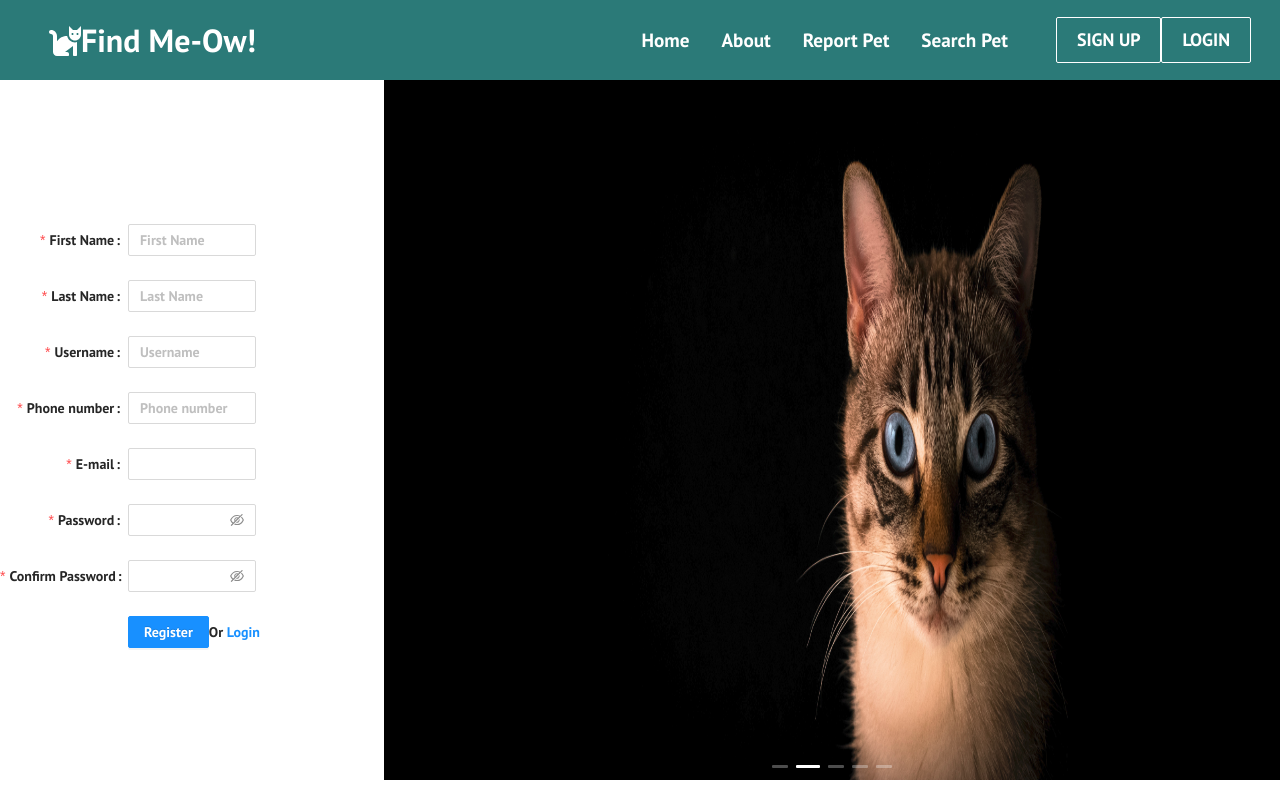
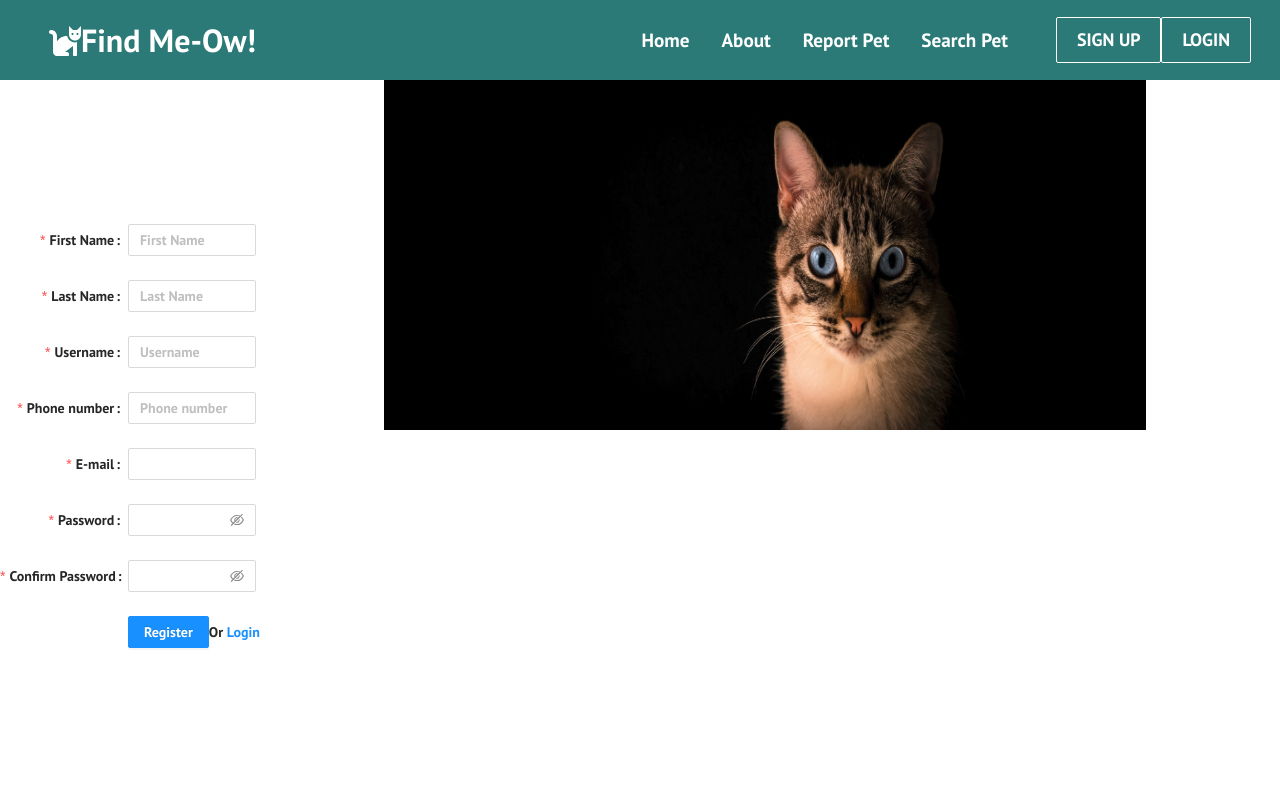
Before and after one commit to WalidDouri/FinalProject_Find_Meow, a React (Create React App) app in the folder frontend/: page /sign-up in a window 1280 px wide. Built offline with nearby package versions, Linux system fonts and the light colour scheme; grey boxes are pictures that could not be loaded.

Commit message:
test sizing

```diff
--- a/frontend/src/components/Carousel.jsx
+++ b/frontend/src/components/Carousel.jsx
@@ -1,5 +1,5 @@
 import React from 'react'
-import { Carousel, Image } from 'antd';
+import { Carousel} from 'antd';
 import './Carousel.scss'
 import catLay from './images/catlay.png'
 import blueEyes from './images/blueEyeCatSC.png'
@@ -27,29 +27,29 @@ export default function CarouselTest (){
 
           <div className='photo'>
             <img src={test2} alt="Grey Cat laying down"
-            width="100%" height="700"
+            width="85%" height="700"
             />
           </div>
 
           <div className='test'>
             <img src={blueEyes} alt="Blue Eyed Cat"
-            width="100%" height="700"/>
+            width="85%" height="350"/>
           </div>
 
           <div className='test2'>
             <img src={multiCat} alt="Multi Colour Cat"
-            width="100%" height="700"
+            width="85%" height="700"
             />
           </div>
 
           <div className='test3'>
             <img src={grassCat} alt="Cat in Grass"
-            width="100%" height="700"/>
+            width="85%" height="700"/>
           </div>
 
           <div className='test4'>
             <img src={stripeCat} alt="Striped Cat"
-            width="100%" height="700"/>
+            width="85%" height="700"/>
           </div>
         </Carousel>
       </div>
--- a/frontend/src/components/Carousel.scss
+++ b/frontend/src/components/Carousel.scss
@@ -17,3 +17,10 @@
   //   color: pink;
   //   }
 }
+.test {
+  width: 100%;
+  height: 100%;
+  display: flex;
+  justify-content: center;
+  align-items: center;
+}
```
